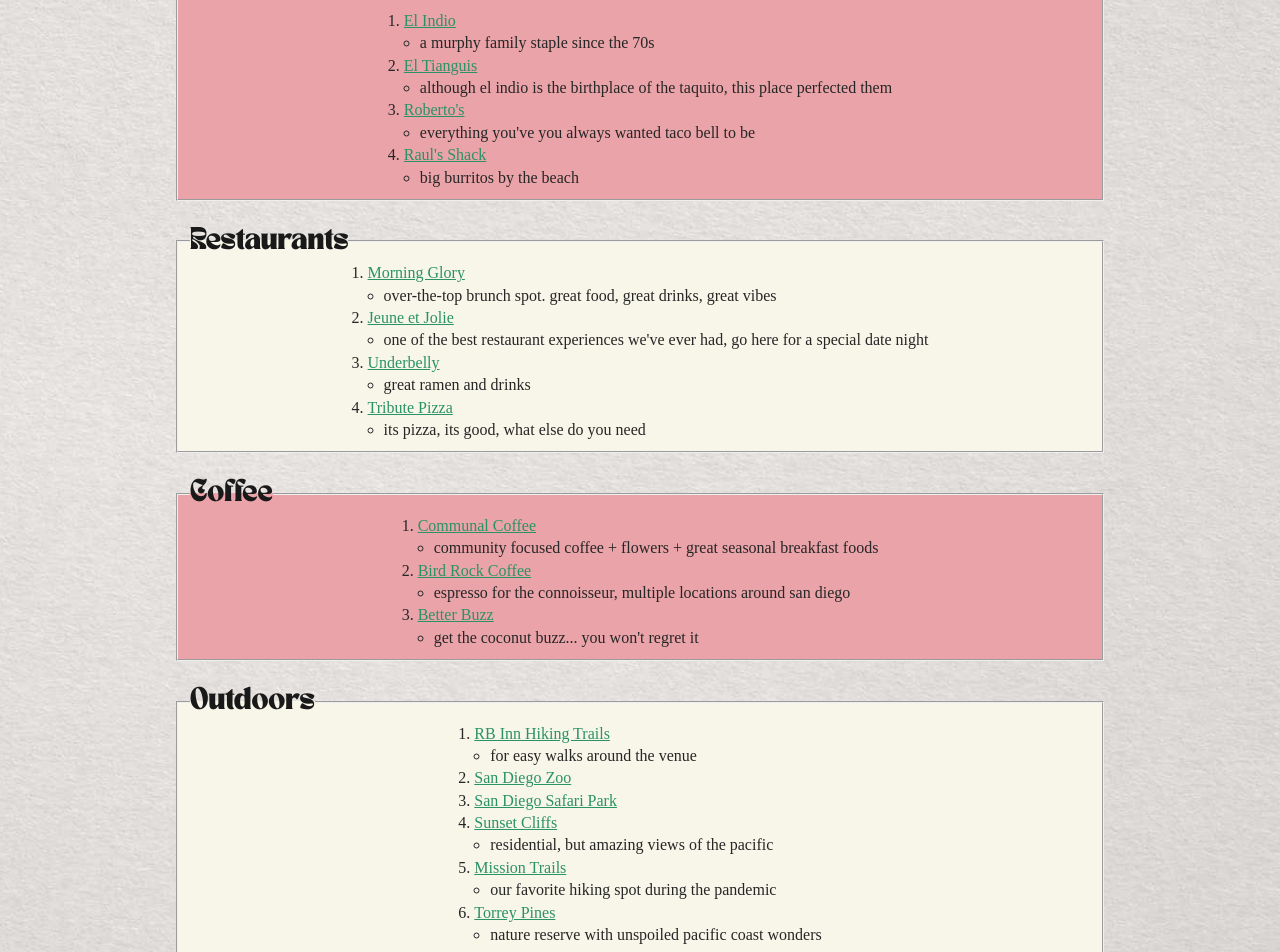
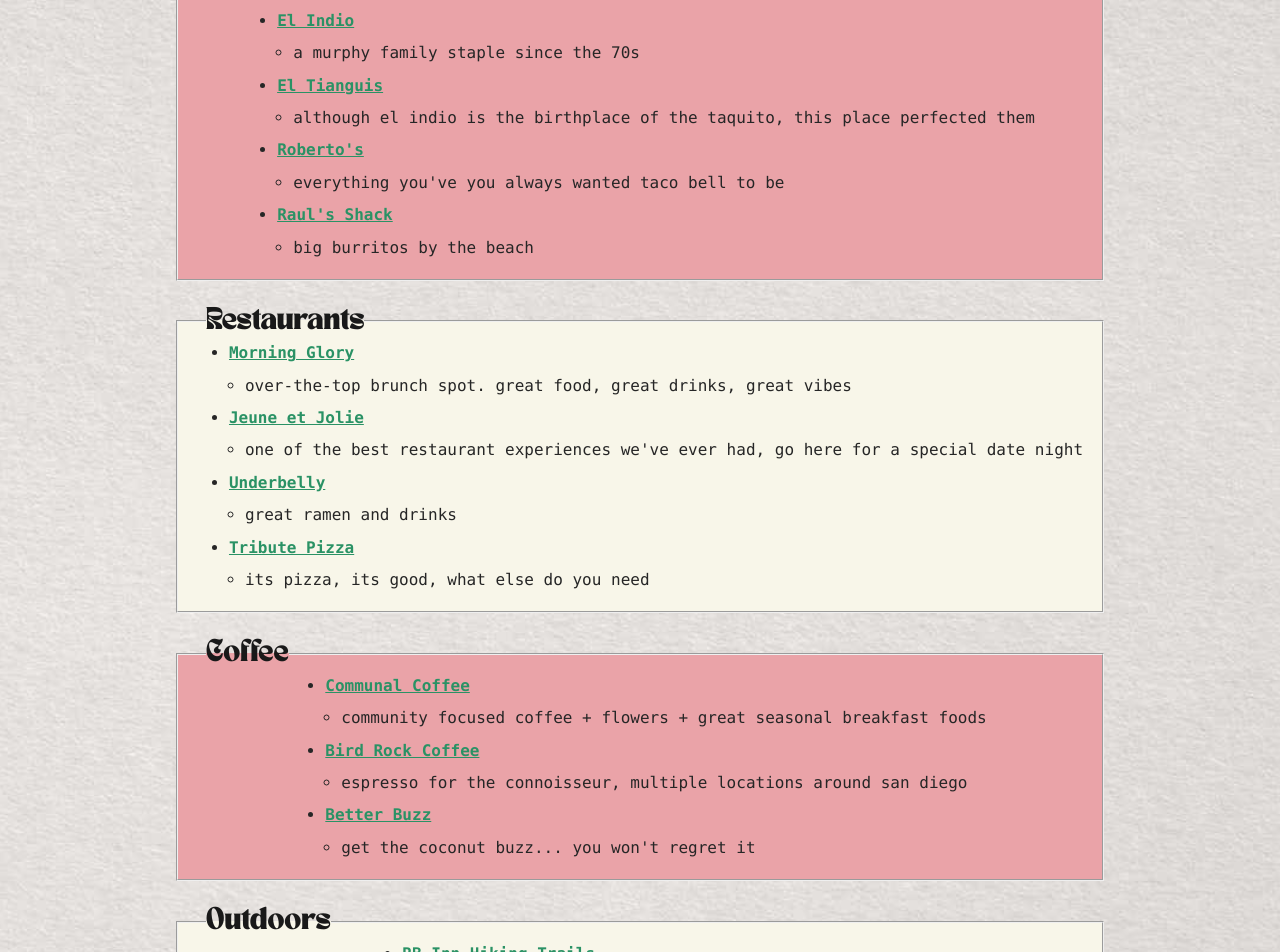
Before and after one commit to cbodtorf/wedding, a SvelteKit app: page /sd in a window 1280 px wide. Shown: the part 240-1192 px from the top of the page. Built offline with nearby package versions, Linux system fonts and the light colour scheme; a web font is replaced by a local one.

Commit message:
feat: style updates to sd.

```diff
--- a/src/routes/sd.svelte
+++ b/src/routes/sd.svelte
@@ -5,7 +5,7 @@
     <legend>Mexican Food</legend>
     <article>
       <div>
-        <ol>
+        <ul>
           <li><a target="_blank" class="mp-js" href="https://www.elindiosandiego.net/">El Indio</a></li>
           <ul><li>a murphy family staple since the 70s</li></ul>
           <li><a target="_blank" class="mp-js" href="https://www.eltianguisrt.com/">El Tianguis</a></li>
@@ -14,7 +14,7 @@
           <ul><li>everything you've you always wanted taco bell to be</li></ul>
           <li><a target="_blank" class="mp-js" href="https://raulsshack.com/">Raul's Shack</a></li>
           <ul><li>big burritos by the beach</li></ul>
-        </ol>
+        </ul>
       </div>
     </article>
   </fieldset>
@@ -24,7 +24,7 @@
     <legend>Restaurants</legend>
     <article>
       <div>
-        <ol>
+        <ul>
           <li><a target="_blank" class="mp-js" href="https://morningglorybreakfast.com/">Morning Glory</a></li>
           <ul><li>over-the-top brunch spot. great food, great drinks, great vibes</li></ul>
           <li><a target="_blank" class="mp-js" href="https://www.jeune-jolie.com/">Jeune et Jolie</a></li>
@@ -33,7 +33,7 @@
           <ul><li>great ramen and drinks</li></ul>
           <li><a target="_blank" class="mp-js" href="https://www.tributepizza.com/">Tribute Pizza</a></li>
           <ul><li>its pizza, its good, what else do you need</li></ul>
-        </ol>
+        </ul>
       </div>
     </article>
   </fieldset>
@@ -43,14 +43,14 @@
     <legend>Coffee</legend>
     <article>
       <div>
-        <ol>
+        <ul>
           <li><a target="_blank" class="mp-js" href="https://communalcoffee.com/">Communal Coffee</a></li>
           <ul><li>community focused coffee + flowers + great seasonal breakfast foods</li></ul>
           <li><a target="_blank" class="mp-js" href="https://www.birdrockcoffee.com/">Bird Rock Coffee</a></li>
           <ul><li>espresso for the connoisseur, multiple locations around san diego</li></ul>
           <li><a target="_blank" class="mp-js" href="https://betterbuzzcoffee.com/">Better Buzz</a></li>
           <ul><li>get the coconut buzz... you won't regret it</li></ul>
-        </ol>
+        </ul>
       </div>
     </article>
   </fieldset>
@@ -60,7 +60,7 @@
     <legend>Outdoors</legend>
     <article>
       <div>
-        <ol>
+        <ul>
           <li><a target="_blank" class="mp-js" href="/assets/RBI__Hiking_Map__Final.pdf">RB Inn Hiking Trails</a></li>
           <ul><li>for easy walks around the venue</li></ul>
           <li><a target="_blank" class="mp-js" href="https://zoo.sandiegozoo.org/">San Diego Zoo</a></li>
@@ -73,7 +73,7 @@
           <ul><li>our favorite hiking spot during the pandemic</li></ul>
           <li><a target="_blank" class="mp-js" href="https://torreypine.org/home-2-2/reserveinfo/trails/">Torrey Pines</a></li>
           <ul><li>nature reserve with unspoiled pacific coast wonders</li></ul>
-        </ol>
+        </ul>
       </div>
     </article>
   </fieldset>
@@ -82,6 +82,7 @@
 <style>
   a {
     color: var(--color-light-green);
+    font-weight: bold;
   }
   legend, h1 {
     color: var(--color-gray-1000);
@@ -93,15 +94,15 @@
     max-width: 60rem;
     margin: 0 auto;
   }
-  article p {
-    text-align: center;
+  article li {
     font-family: var(--font-form);
     font-family: var(--mono);
-    margin-bottom: 30px;
+    margin-bottom: 10px;
   }
 
   fieldset {
     margin-top: 25px;
+    padding-left: 1.75em;
   }
 
   article {
```
